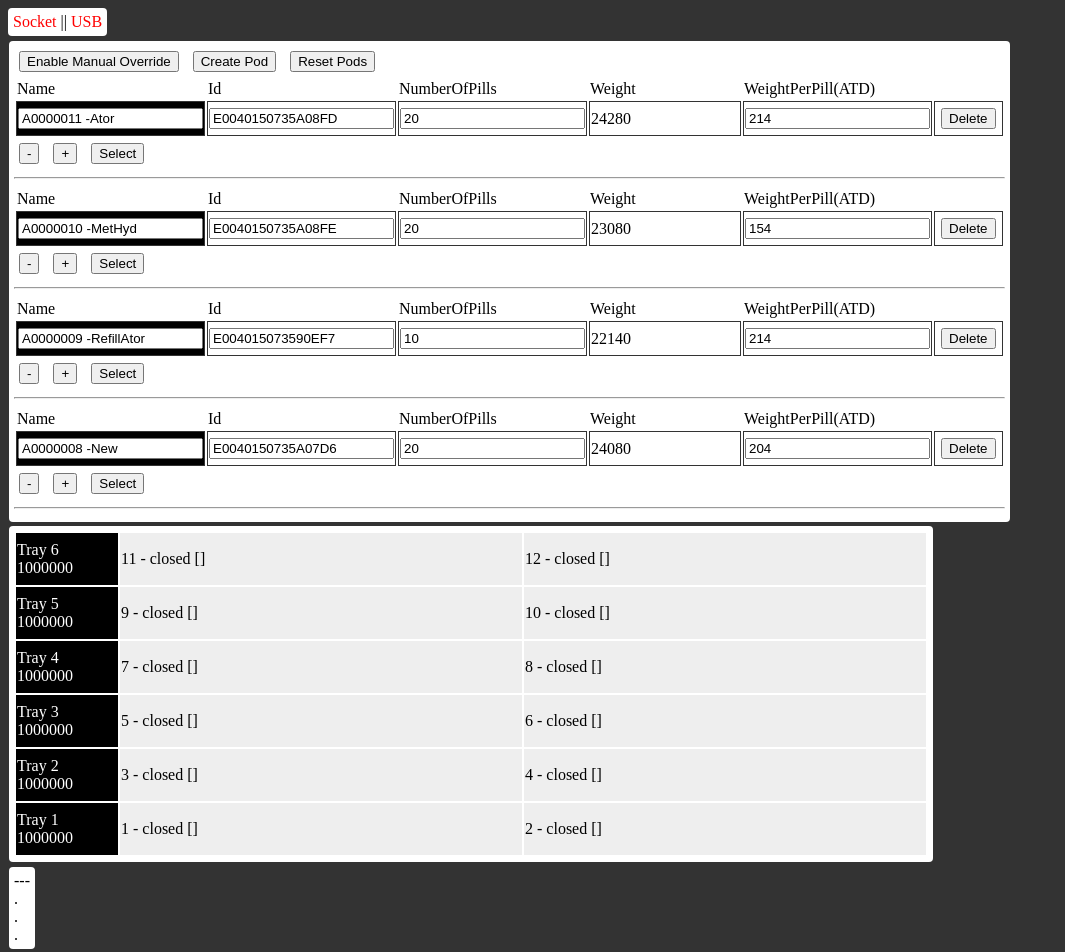
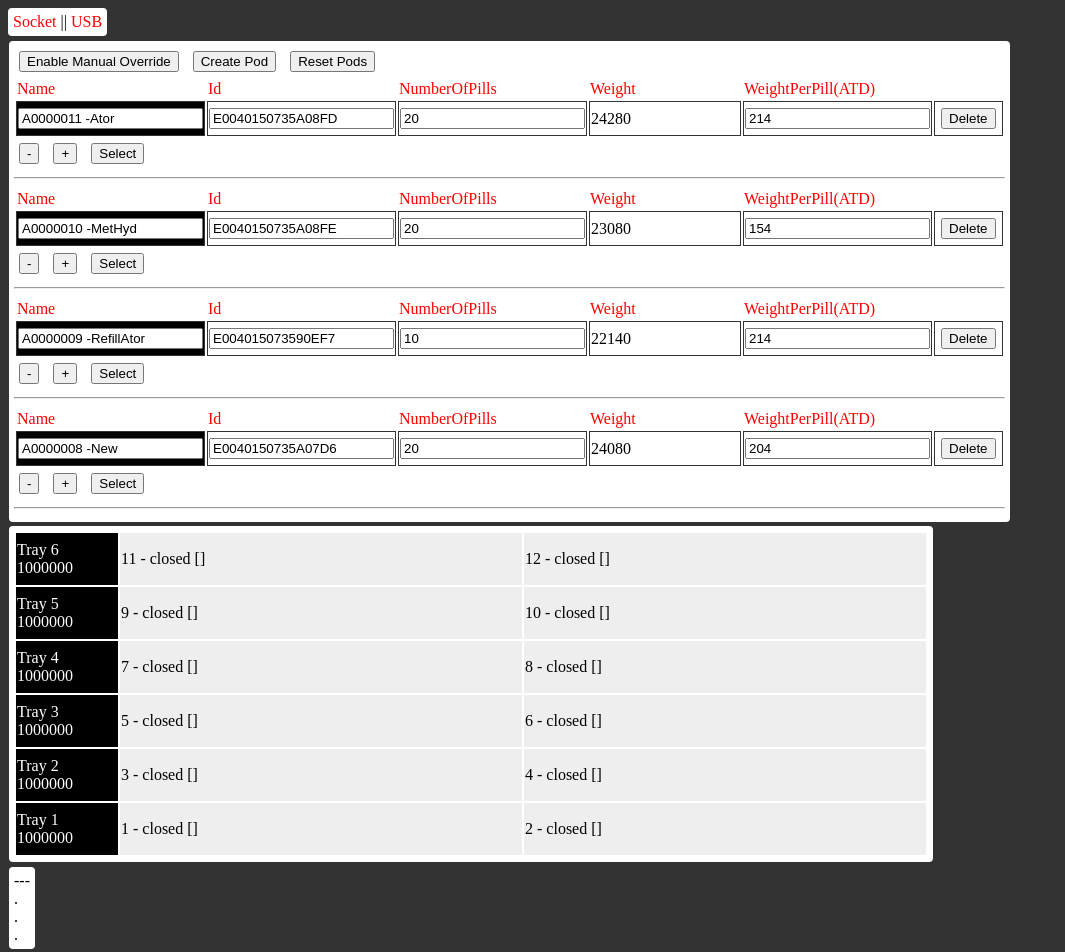
Before and after one commit to cah-grantjames/alfbot, a website: page public/index.html in a window 1280 px wide. Shown: the whole page, without its empty margins (0-1065 px from the left). Drawn offline with nearby package versions, Linux system fonts and the light colour scheme; some packages are replaced by stand-ins of ours; no server answers.

Commit message:
real or fake pods

```diff
--- a/public/index.html
+++ b/public/index.html
@@ -25,7 +25,7 @@
         <div ng-repeat="P in commonData.pods track by $index">
             <table class="table table-striped glimr-table">
                 <thead>
-                <tr>
+                <tr ng-class="{goodText: P.real, errorText: !P.real}">
                     <td style="width:150px">Name</td>
                     <td style="width:150px">Id</td>
                     <td style="width:150px">NumberOfPills</td>
--- a/public/js/main.js
+++ b/public/js/main.js
@@ -138,7 +138,7 @@ app.factory('commonData', function(){
             };
             metaPod.weightPerPill = (metaPod.initialFilledWeight - metaPod.emptyWeight) / metaPod.emptyWeight;
             metaPod.weightPerPill = metaPod.weightPerPill * self.POD_WEIGHT / metaPod.qtyDispensed;
-            self.pods.push(new Pod(metaPod.id, metaPod.name, metaPod.qtyDispensed, metaPod.weightPerPill, data.POD_WEIGHT));
+            self.pods.push(new Pod(metaPod.id, metaPod.name, metaPod.qtyDispensed, metaPod.weightPerPill, data.POD_WEIGHT, true));
         }
     }
     //
@@ -252,13 +252,14 @@ app.factory('commonData', function(){
 });
 
 
-function Pod(id, name, numberOfPills, weightPerPill, podWeight){
+function Pod(id, name, numberOfPills, weightPerPill, podWeight, real){
     this.id = id;
     this.name = name;
     this.weightPerPill = weightPerPill;
     this.podWeight = podWeight || 20000;
     this.numberOfPills = numberOfPills || 0;
     this.enabled = true;
+    this.real = real || false;
 
     this.getWeight = function() {
         var w = this.numberOfPills * this.weightPerPill;
```
